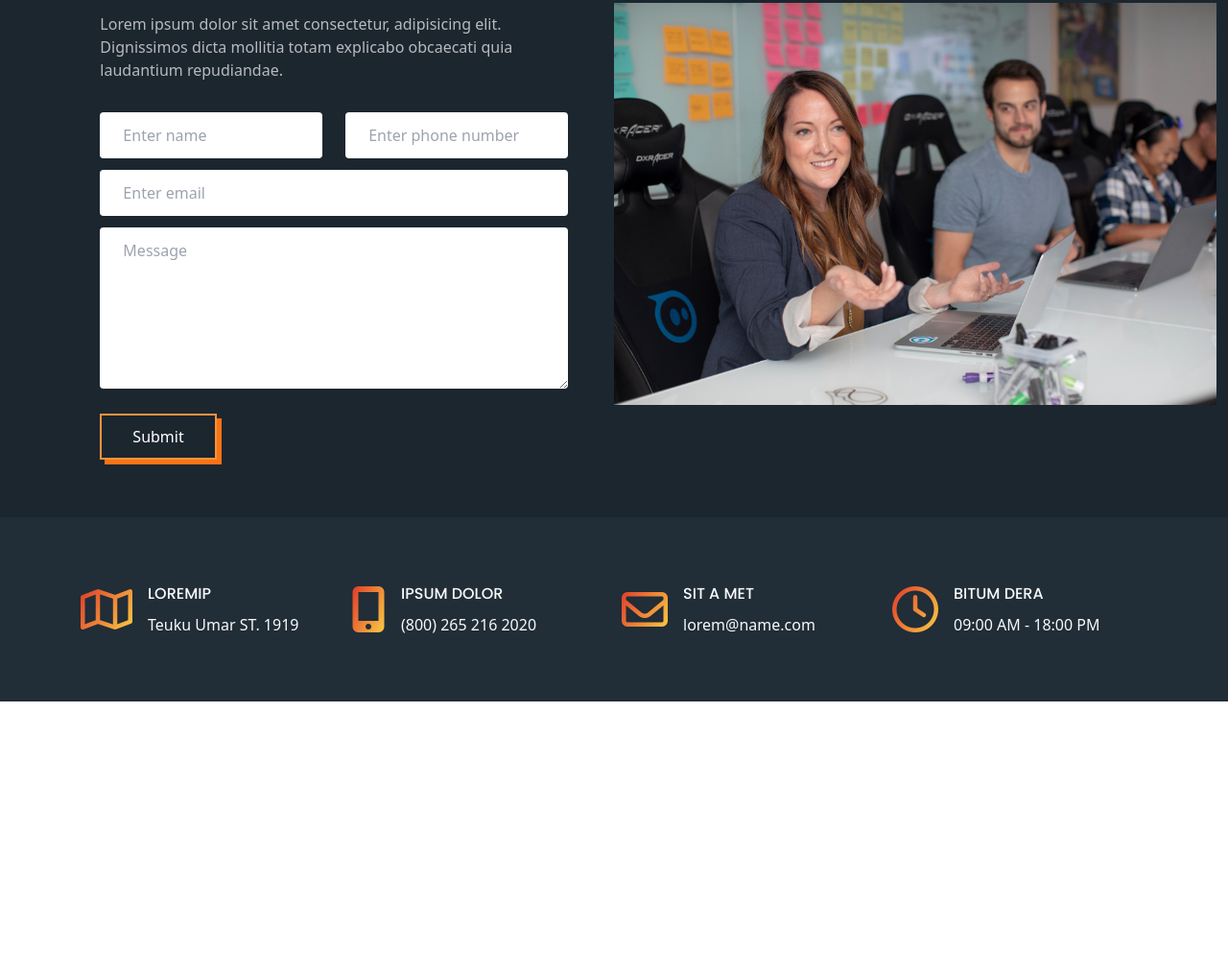
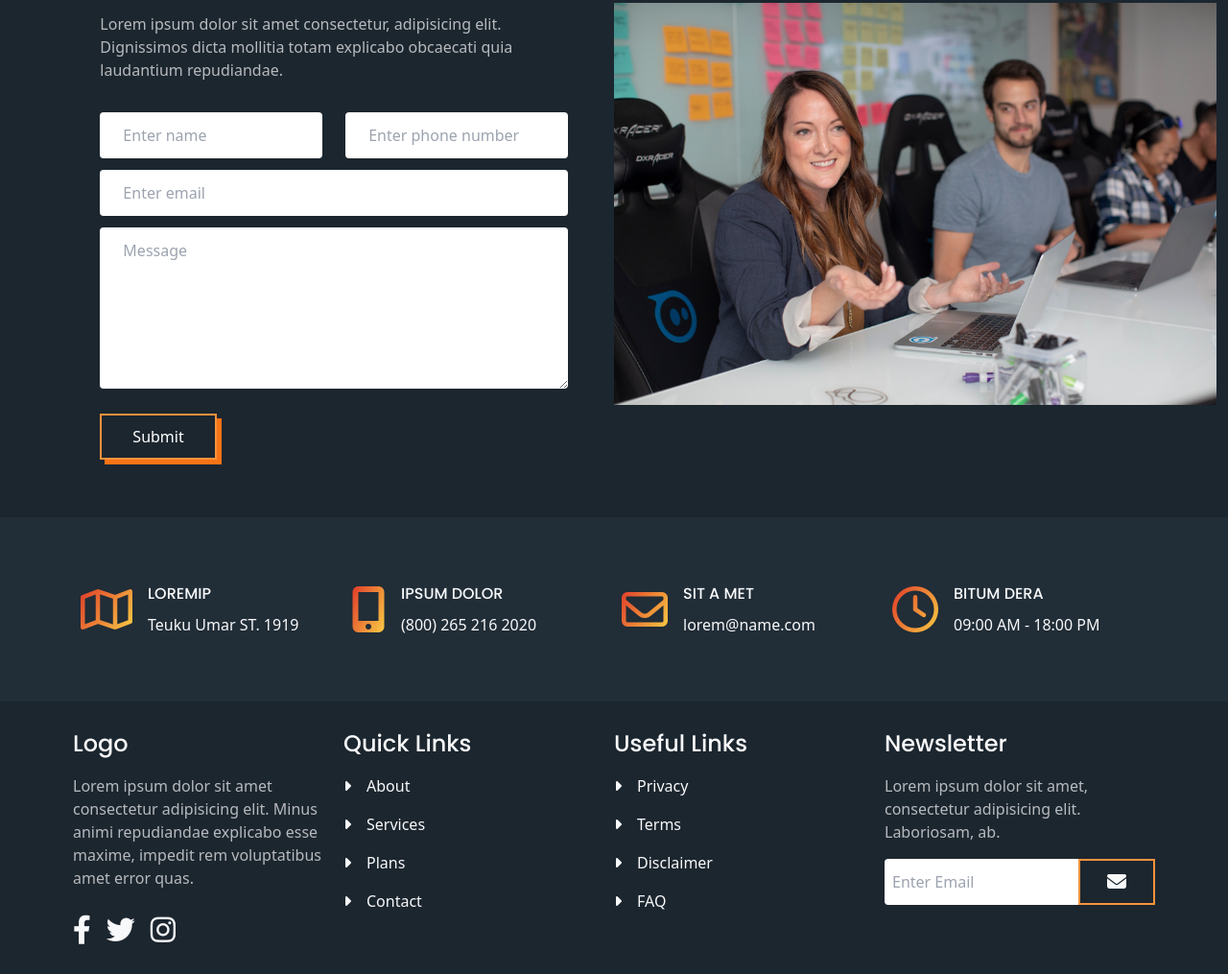
Before and after one commit to mariotbg11/tailwindcss-landing-page, a website built with Vite: page index.html in a window 1280 px wide. Shown: the part 5149-6164 px from the top of the page at 96% size. Before the commit the page ends 5880 px from the top, so only its background shows below. Built offline with nearby package versions, Linux system fonts and the light colour scheme.

Commit message:
adding footer section

```diff
--- a/index.html
+++ b/index.html
@@ -697,7 +697,7 @@
                   placeholder="Enter your email address"
                 />
                 <button
-                  class="py-3 px-7 border-2 border-solid border-orange-400"
+                  class="py-3 px-7 border-2 border-solid border-orange-400 hover:bg-gradient-to-r hover:from-red-600 hover:to-yellow-300"
                 >
                   Subscribe
                 </button>
@@ -839,5 +839,127 @@
         </div>
       </section>
     </main>
+
+    <!-- FOOTER -->
+    <footer class="bg-primary xsm:py-5 2xl:py-12">
+      <div
+        class="mx-auto px-3 text-textlight sm:max-w-xl md:max-w-2xl lg:max-w-4xl xl:max-w-6xl 2xl:max-w-8xl"
+      >
+        <div class="flex items-start xsm:flex-col lg:flex-row gap-y-8">
+          <div class="xsm:w-full lg:w-1/4">
+            <div>
+              <h4 class="font-poppins font-medium text-2xl py-2">Logo</h4>
+            </div>
+            <p class="opacity-70 pt-2 pb-4">
+              Lorem ipsum dolor sit amet consectetur adipisicing elit. Minus
+              animi repudiandae explicabo esse maxime, impedit rem voluptatibus
+              amet error quas.
+            </p>
+            <div class="flex items-center">
+              <div class="mr-4">
+                <a href="#">
+                  <i class="fa-brands fa-facebook-f py-2 text-3xl"></i>
+                </a>
+              </div>
+              <div class="mr-4">
+                <a href="#">
+                  <i class="fa-brands fa-twitter py-2 text-3xl"></i>
+                </a>
+              </div>
+              <div class="mr-4">
+                <a href="#">
+                  <i class="fa-brands fa-instagram py-2 text-3xl"></i>
+                </a>
+              </div>
+            </div>
+          </div>
+          <div class="xsm:w-full lg:w-1/4">
+            <div>
+              <h4 class="font-poppins font-medium text-2xl py-2">
+                Quick Links
+              </h4>
+              <div class="flex items-center py-2">
+                <i class="fa-solid fa-caret-right"></i>
+                <a href="#">
+                  <p class="ml-4">About</p>
+                </a>
+              </div>
+              <div class="flex items-center py-2">
+                <i class="fa-solid fa-caret-right"></i>
+                <a href="#">
+                  <p class="ml-4">Services</p>
+                </a>
+              </div>
+              <div class="flex items-center py-2">
+                <i class="fa-solid fa-caret-right"></i>
+                <a href="#">
+                  <p class="ml-4">Plans</p>
+                </a>
+              </div>
+              <div class="flex items-center py-2">
+                <i class="fa-solid fa-caret-right"></i>
+                <a href="#">
+                  <p class="ml-4">Contact</p>
+                </a>
+              </div>
+            </div>
+          </div>
+          <div class="xsm:w-full lg:w-1/4">
+            <div>
+              <h4 class="font-poppins font-medium text-2xl py-2">
+                Useful Links
+              </h4>
+              <div class="flex items-center py-2">
+                <i class="fa-solid fa-caret-right"></i>
+                <a href="#">
+                  <p class="ml-4">Privacy</p>
+                </a>
+              </div>
+              <div class="flex items-center py-2">
+                <i class="fa-solid fa-caret-right"></i>
+                <a href="#">
+                  <p class="ml-4">Terms</p>
+                </a>
+              </div>
+              <div class="flex items-center py-2">
+                <i class="fa-solid fa-caret-right"></i>
+                <a href="#">
+                  <p class="ml-4">Disclaimer</p>
+                </a>
+              </div>
+              <div class="flex items-center py-2">
+                <i class="fa-solid fa-caret-right"></i>
+                <a href="#">
+                  <p class="ml-4">FAQ</p>
+                </a>
+              </div>
+            </div>
+          </div>
+          <div class="xsm:w-full lg:w-1/4">
+            <div>
+              <h4 class="font-poppins font-medium text-2xl py-2">Newsletter</h4>
+            </div>
+            <p class="opacity-70 pt-2 pb-4">
+              Lorem ipsum dolor sit amet, consectetur adipisicing elit.
+              Laboriosam, ab.
+            </p>
+            <div>
+              <div class="flex mb-4">
+                <input
+                  type="text"
+                  class="w-full rounded-l p-2"
+                  placeholder="Enter Email"
+                />
+                <button
+                  class="py-2 px-7 border-2 border-solid border-orange-400 hover:bg-gradient-to-r hover:from-red-600 hover:to-yellow-300"
+                >
+                  <i class="fa-solid fa-envelope text-xl"></i>
+                </button>
+              </div>
+            </div>
+          </div>
+        </div>
+      </div>
+    </footer>
   </body>
 </html>
```
Also changed, not shown: build/tailwind.css.
